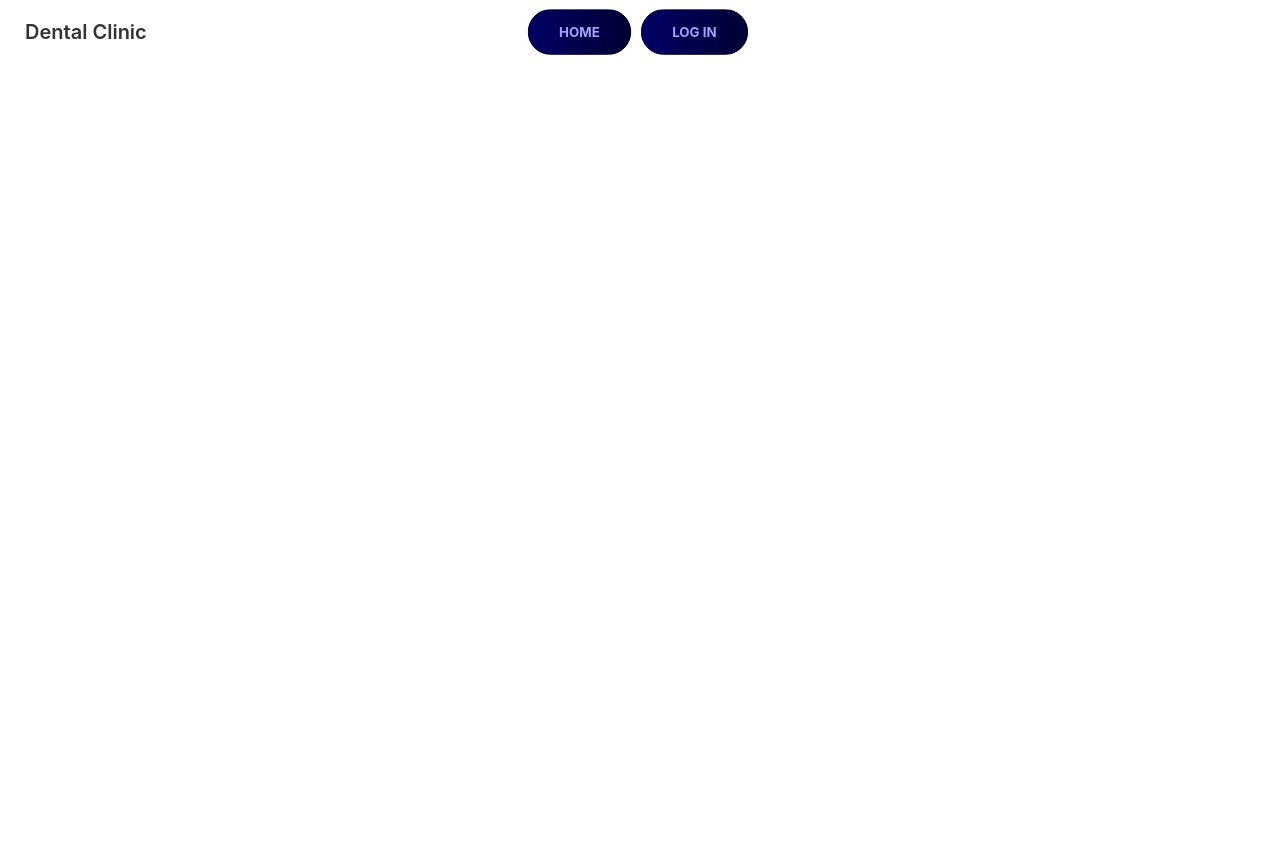
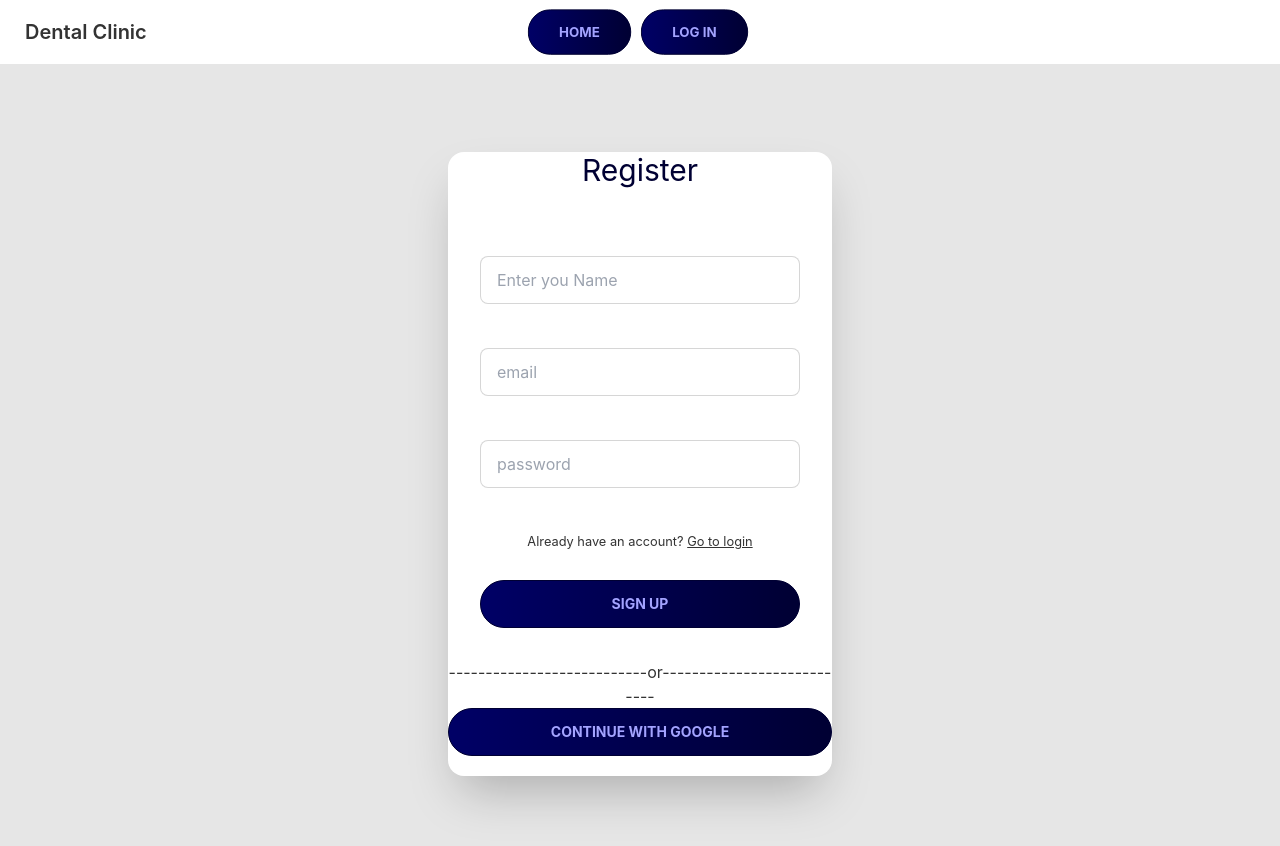
Before and after one commit to Md-Istiaq/The-Hardware-Crew, a React (Create React App) app: page /signup in a window 1280 px wide. Shown: the top 846 px of the page. Before the commit the page ends 800 px from the top, so only its background shows below. Built offline with nearby package versions, Linux system fonts and the light colour scheme.

Commit message:
registration from created

```diff
--- a/src/App.js
+++ b/src/App.js
@@ -3,6 +3,7 @@ import './App.css';
 import Home from './Pages/Home/Home';
 import Purchase from './Pages/Home/Parts/Purchase';
 import Login from './Pages/Login/Login';
+import SignUp from '../src/Pages/SignUp/SignUp'
 import Navbar from './Pages/Shared/Navbar';
 import { ToastContainer, toast } from 'react-toastify';
 import 'react-toastify/dist/ReactToastify.css';
@@ -14,6 +15,7 @@ function App() {
        <Route path='/' element={<Home/>}></Route>
        <Route path='/home' element={<Home></Home>}></Route>
        <Route path='/login' element={<Login></Login>}></Route>
+       <Route path='/signup' element={<SignUp></SignUp>}></Route>
        <Route path='/part/:id' element={<Purchase/>}></Route>
      </Routes>
      <ToastContainer />
--- /dev/null
+++ b/src/Pages/SignUp/SignUp.js
@@ -0,0 +1,67 @@
+import React from 'react';
+import {useSignInWithGoogle} from 'react-firebase-hooks/auth';
+import { useCreateUserWithEmailAndPassword ,useUpdateProfile } from 'react-firebase-hooks/auth';
+import auth from '../../_firebase.init';
+import { useForm } from "react-hook-form";
+import {Link, useNavigate} from 'react-router-dom'
+import { async } from '@firebase/util';
+const SignUp = () => {
+    const [signInWithGoogle, Guser, Gloading, Gerror] = useSignInWithGoogle(auth);
+    const [
+        createUserWithEmailAndPassword,
+        user,
+        loading,
+        error,
+      ] = useCreateUserWithEmailAndPassword(auth);
+      const Navigate = useNavigate()
+      const [updateProfile, updating, Uerror] = useUpdateProfile(auth);
+
+    const { register, handleSubmit, watch, formState: { errors } } = useForm();
+    const onSubmit = async data =>{
+        console.log(data)
+       await createUserWithEmailAndPassword(data.email,data.password)
+       await updateProfile(data.name)
+    };
+    if(Gloading || loading){
+        return <button class="btn btn-square loading">Loading</button>
+    }
+    if(Gerror || error){
+        alert(Gerror || error)
+    }
+    return (
+        <div className='LogIn hero min-h-screen bg-base-200'>
+    <form onSubmit={handleSubmit(onSubmit)} class="card flex-shrink-0 w-full max-w-sm shadow-2xl bg-base-100 LogIn-filed">
+    <h1 className='text-3xl mx-auto text-primary'>Register</h1>
+      <div class="card-body">
+      <div class="form-control">
+          <label class="label">
+            <span class="label-text text-white">Name</span>
+          </label>
+          <input type="text" placeholder="Enter you Name" class="input input-bordered LogIn-filed" {...register("name", { required: true })}  />
+        </div>
+        <div class="form-control">
+          <label class="label">
+            <span class="label-text text-white">Email</span>
+          </label>
+          <input type="text" placeholder="email" class="input input-bordered LogIn-filed" {...register("email", { required: true })}  />
+        </div>
+        <div class="form-control">
+          <label class="label">
+            <span class="label-text text-white">Password</span>
+          </label>
+          <input type="text" placeholder="password" class="input input-bordered LogIn-filed" {...register("password", { required: true })}  />
+          <label class="label">
+            <a href="#" class="label-text-alt link link-hover text-white">Forgot password?</a>
+          </label>
+        </div>
+        <p><small>Already have an account? <Link to='/login' className='link hover:text-primary'>Go to login</Link></small> </p>
+        <input type="submit" value="Sign Up" class="btn btn-primary uppercase font-bold bg-gradient-to-r from-accent to-primary hover:from-pink-500 hover:to-yellow-500 rounded-3xl hover:text-primary mt-5" />
+      </div>
+      <p>---------------------------or---------------------------</p>
+      <button onClick={() => signInWithGoogle()} class="btn btn-primary uppercase font-bold bg-gradient-to-r from-accent to-primary hover:from-pink-500 hover:to-yellow-500 rounded-3xl hover:text-primary mb-5">Continue With Google</button>
+      </form>
+      </div>
+    );
+};
+
+export default SignUp;
```
